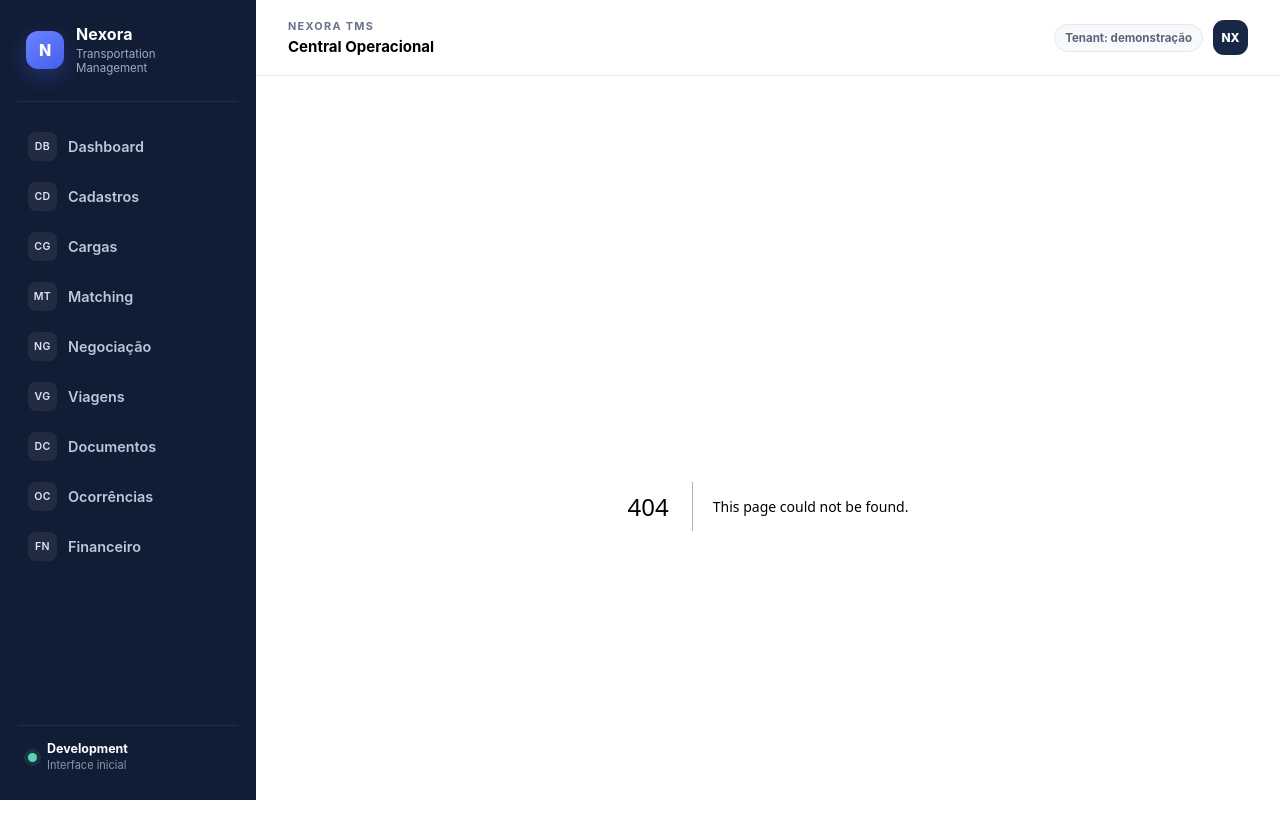
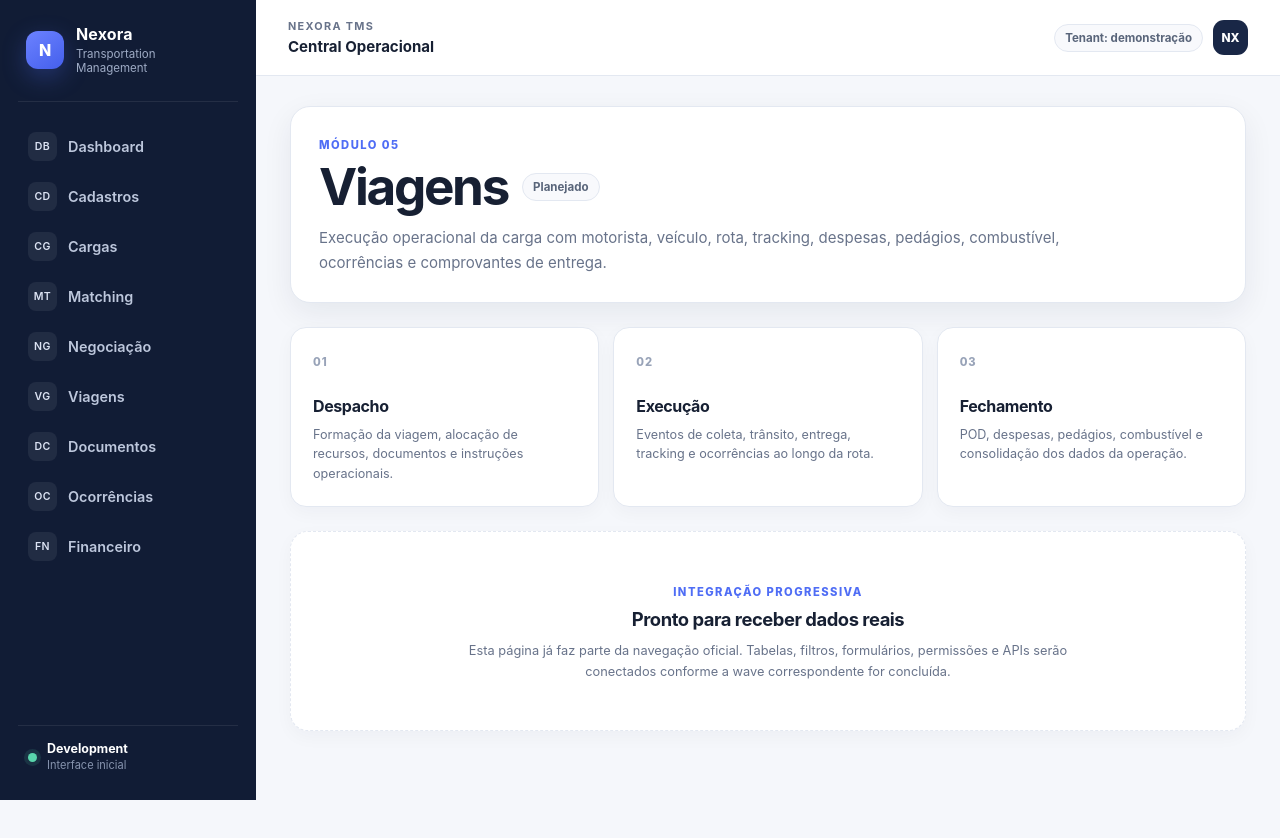
Before and after one commit to brunabarrichello/nexora-tms, a Next.js app in the folder apps/web/: page /viagens in a window 1280 px wide. Before the commit this address had no page. Shown: the top 838 px of the page. After the commit the page ends 800 px from the top, so only its background shows below. Built offline with nearby package versions, Linux system fonts and the light colour scheme.

Commit message:
feat(web): add trips module page

```diff
--- /dev/null
+++ b/apps/web/app/viagens/page.tsx
@@ -0,0 +1,17 @@
+import { ModulePage } from '../_components/module-page';
+
+export default function ViagensPage() {
+  return (
+    <ModulePage
+      eyebrow="Módulo 05"
+      title="Viagens"
+      description="Execução operacional da carga com motorista, veículo, rota, tracking, despesas, pedágios, combustível, ocorrências e comprovantes de entrega."
+      status="Planejado"
+      highlights={[
+        { title: 'Despacho', description: 'Formação da viagem, alocação de recursos, documentos e instruções operacionais.' },
+        { title: 'Execução', description: 'Eventos de coleta, trânsito, entrega, tracking e ocorrências ao longo da rota.' },
+        { title: 'Fechamento', description: 'POD, despesas, pedágios, combustível e consolidação dos dados da operação.' },
+      ]}
+    />
+  );
+}
```
